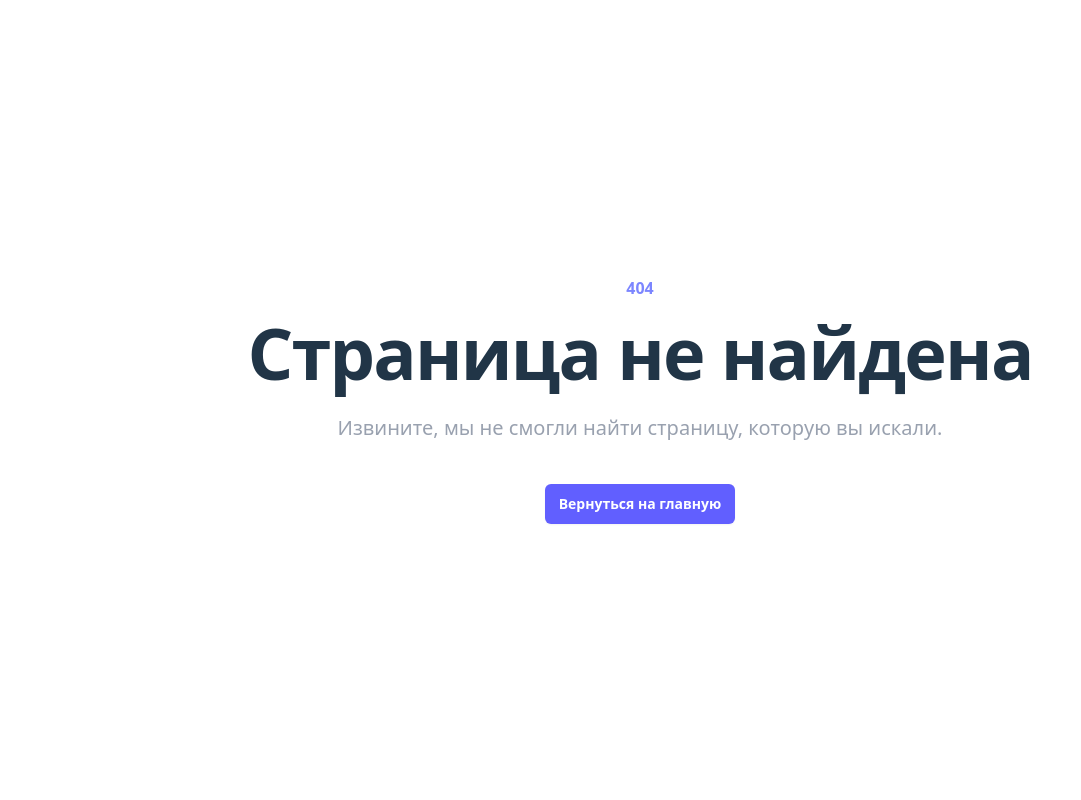
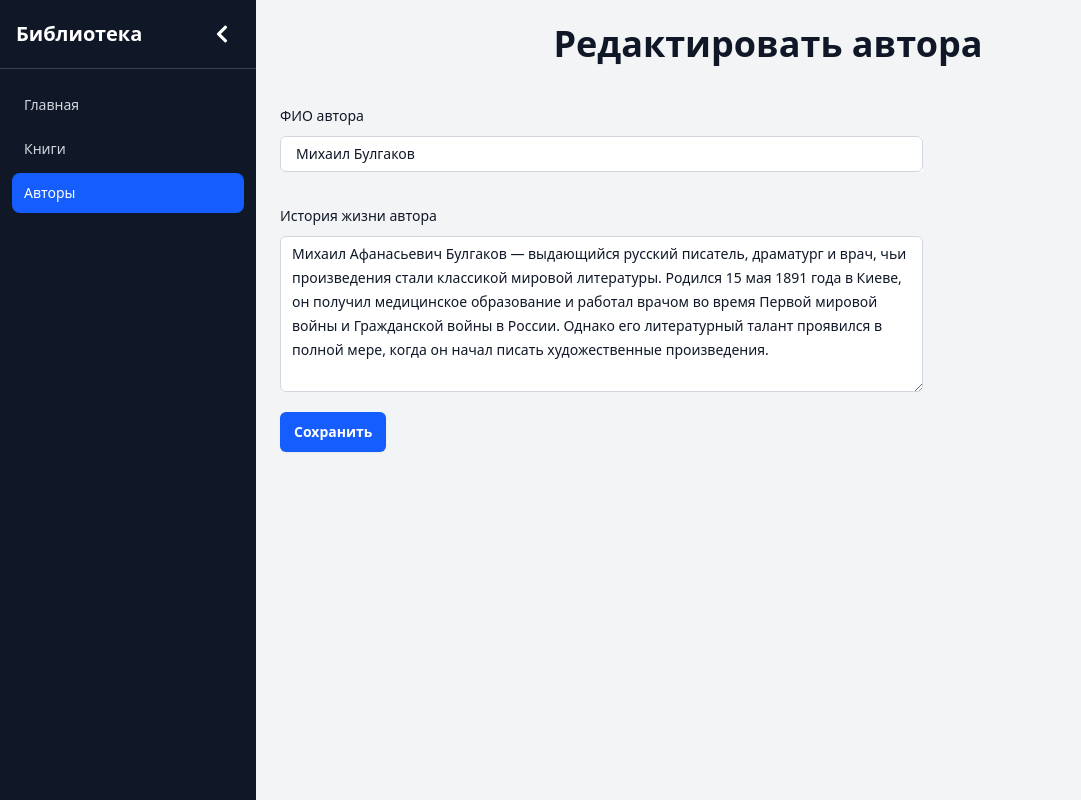
Before and after one commit to Sheka799/Redux, a React (Vite) app: page /library/edit-author/1 in a window 1280 px wide. Before the commit this address had no page. Shown: the whole page, without its empty margins (0-1081 px from the left). Built offline with nearby package versions, Linux system fonts and the light colour scheme.

Commit message:
Добавление и редактирование автора

```diff
--- /dev/null
+++ b/src/features/library/authors/AddAuthorPage.tsx
@@ -0,0 +1,85 @@
+import { useState } from 'react'
+import { useDispatch } from 'react-redux'
+import { useNavigate } from 'react-router-dom'
+import { nanoid } from '@reduxjs/toolkit'
+import { addAuthor } from '../authors/authorsSlice'
+
+export default function AddAuthorPage() {
+	const [name, setName] = useState<string>('')
+	const [description, setDescription] = useState<string>('')
+
+	const dispatch = useDispatch()
+	const navigate = useNavigate()
+
+	const onSaveAuthor = () => {
+		if (name && description) {
+			const authorId: string = nanoid()
+
+			dispatch(
+				addAuthor({
+					id: authorId,
+					name,
+					description,
+					books: []
+				})
+			)
+
+			setName('')
+			setDescription('')
+			navigate('/library/authors')
+		}
+	}
+
+	return (
+		<div>
+			<h1 className='text-center text-4xl font-bold text-gray-900'>Добавить автора</h1>
+			<form>
+				<div className='mt-10 grid grid-cols-1 gap-x-6 gap-y-8 sm:grid-cols-6'>
+					<div className='sm:col-span-4'>
+						<label htmlFor='title' className='block text-sm/6 font-medium text-gray-900'>
+							ФИО автора
+						</label>
+						<div className='mt-2'>
+							<div className='flex items-center rounded-md bg-white pl-3 outline-1 -outline-offset-1 outline-gray-300 focus-within:outline-2 focus-within:-outline-offset-2 focus-within:outline-blue-600'>
+								<input
+									id='title'
+									name='title'
+									type='text'
+									value={name}
+									onChange={e => setName(e.target.value)}
+									placeholder='ФИО автора'
+									className='block min-w-0 grow bg-white py-1.5 pr-3 pl-1 text-base text-gray-900 placeholder:text-gray-400 focus:outline-none sm:text-sm/6'
+								/>
+							</div>
+						</div>
+					</div>
+					<div className='sm:col-span-4'>
+						<label htmlFor='description' className='block text-sm/6 font-medium text-gray-900'>
+							История жизни автора
+						</label>
+						<div className='mt-2'>
+							<textarea
+								id='description'
+								name='description'
+								value={description}
+								onChange={e => setDescription(e.target.value)}
+								placeholder='История жизни автора'
+								rows={6}
+								className='block w-full rounded-md bg-white px-3 py-1.5 text-base text-gray-900 outline-1 -outline-offset-1 outline-gray-300 placeholder:text-gray-400 focus:outline-2 focus:-outline-offset-2 focus:outline-blue-600 sm:text-sm/6'
+							/>
+						</div>
+					</div>
+				</div>
+				<div className='mt-5'>
+					<button
+						onClick={onSaveAuthor}
+						type='button'
+						className='cursor-pointer rounded-md bg-blue-600 px-3.5 py-2.5 text-sm font-semibold text-white shadow-xs transition-colors hover:bg-blue-500 focus-visible:outline-2 focus-visible:outline-offset-2 focus-visible:outline-lime-500'
+					>
+						Сохранить
+					</button>
+				</div>
+			</form>
+		</div>
+	)
+}
--- a/src/features/library/authors/AuthorPage.tsx
+++ b/src/features/library/authors/AuthorPage.tsx
@@ -23,6 +23,14 @@ export default function AuthorPage() {
 		<div className='flex flex-col gap-3'>
 			<h1 className='text-4xl font-bold text-gray-900'>{author?.name}</h1>
 			<p className='text-gray-700'>{author?.description}</p>
+			<div className='mt-3'>
+				<Link
+					to={`/library/edit-author/${author?.id}`}
+					className='cursor-pointer rounded-md bg-blue-600 px-3.5 py-2.5 text-sm font-semibold text-white shadow-xs transition-colors hover:bg-blue-500 focus-visible:outline-2 focus-visible:outline-offset-2 focus-visible:outline-lime-500'
+				>
+					Редактировать автора
+				</Link>
+			</div>
 			{books && books.length > 0 ? (
 				<div>
 					<h2 className='mt-4 mb-2 text-2xl font-semibold text-gray-800'>Книги автора:</h2>
--- a/src/features/library/authors/AuthorsPage.tsx
+++ b/src/features/library/authors/AuthorsPage.tsx
@@ -8,9 +8,15 @@ export default function AuthorsPage() {
 	return (
 		<div>
 			<h1 className='text-center text-4xl font-bold text-gray-900'>Авторы</h1>
-			<h2 className='text-center text-xl text-gray-700'>
+			<h2 className='mb-4 text-center text-xl text-gray-700'>
 				Здесь вы можете найти всех авторов библиотеки
 			</h2>
+			<Link
+				to='/library/add-author'
+				className='rounded-md bg-lime-600 px-3.5 py-2.5 text-sm font-semibold text-white shadow-xs transition-colors hover:bg-lime-500 focus-visible:outline-2 focus-visible:outline-offset-2 focus-visible:outline-lime-500'
+			>
+				Добавить автора
+			</Link>
 			{authors && authors.length > 0 ? (
 				<div className='mt-4 grid grid-cols-1 gap-4 lg:grid-cols-2 xl:grid-cols-3'>
 					{authors.map(author => (
--- /dev/null
+++ b/src/features/library/authors/EditAuthorPage.tsx
@@ -0,0 +1,95 @@
+import { useState } from 'react'
+import { useDispatch, useSelector } from 'react-redux'
+import { useNavigate, useParams } from 'react-router-dom'
+import { editAuthor } from '../authors/authorsSlice'
+import type { IAuthorState } from './author.types'
+import { editBooksByAuthorId } from '../books/booksSlice'
+
+export default function EditAuthorPage() {
+	const params = useParams()
+	const authorId = params.id
+	const author = useSelector((state: IAuthorState) =>
+		state.authors.find(author => author.id === authorId)
+	)
+
+	const [name, setName] = useState<string>(author ? author.name : '')
+	const [description, setDescription] = useState<string>(author ? author.description : '')
+
+	const dispatch = useDispatch()
+	const navigate = useNavigate()
+
+	if (!author) {
+		return <div>Автор не найден</div>
+	}
+
+	const onSaveAuthor = () => {
+		if (name && description) {
+			dispatch(
+				editAuthor({
+					id: authorId!,
+					name,
+					description,
+					books: author.books
+				})
+			)
+			dispatch(editBooksByAuthorId({ authorId: authorId!, authorName: name }))
+
+			setName('')
+			setDescription('')
+			navigate(`/library/authors/${authorId!}`)
+		}
+	}
+
+	return (
+		<div>
+			<h1 className='text-center text-4xl font-bold text-gray-900'>Редактировать автора</h1>
+			<form>
+				<div className='mt-10 grid grid-cols-1 gap-x-6 gap-y-8 sm:grid-cols-6'>
+					<div className='sm:col-span-4'>
+						<label htmlFor='title' className='block text-sm/6 font-medium text-gray-900'>
+							ФИО автора
+						</label>
+						<div className='mt-2'>
+							<div className='flex items-center rounded-md bg-white pl-3 outline-1 -outline-offset-1 outline-gray-300 focus-within:outline-2 focus-within:-outline-offset-2 focus-within:outline-blue-600'>
+								<input
+									id='title'
+									name='title'
+									type='text'
+									value={name}
+									onChange={e => setName(e.target.value)}
+									placeholder='ФИО автора'
+									className='block min-w-0 grow bg-white py-1.5 pr-3 pl-1 text-base text-gray-900 placeholder:text-gray-400 focus:outline-none sm:text-sm/6'
+								/>
+							</div>
+						</div>
+					</div>
+					<div className='sm:col-span-4'>
+						<label htmlFor='description' className='block text-sm/6 font-medium text-gray-900'>
+							История жизни автора
+						</label>
+						<div className='mt-2'>
+							<textarea
+								id='description'
+								name='description'
+								value={description}
+								onChange={e => setDescription(e.target.value)}
+								placeholder='История жизни автора'
+								rows={6}
+								className='block w-full rounded-md bg-white px-3 py-1.5 text-base text-gray-900 outline-1 -outline-offset-1 outline-gray-300 placeholder:text-gray-400 focus:outline-2 focus:-outline-offset-2 focus:outline-blue-600 sm:text-sm/6'
+							/>
+						</div>
+					</div>
+				</div>
+				<div className='mt-5'>
+					<button
+						onClick={onSaveAuthor}
+						type='button'
+						className='cursor-pointer rounded-md bg-blue-600 px-3.5 py-2.5 text-sm font-semibold text-white shadow-xs transition-colors hover:bg-blue-500 focus-visible:outline-2 focus-visible:outline-offset-2 focus-visible:outline-lime-500'
+					>
+						Сохранить
+					</button>
+				</div>
+			</form>
+		</div>
+	)
+}
--- a/src/features/library/authors/authorsSlice.ts
+++ b/src/features/library/authors/authorsSlice.ts
@@ -22,6 +22,17 @@ const authorsSlice = createSlice({
 	name: 'authors',
 	initialState,
 	reducers: {
+		addAuthor(state, action: PayloadAction<IAuthor>) {
+			state.push(action.payload)
+		},
+		editAuthor(state, action: PayloadAction<IAuthor>) {
+			const { id, name, description } = action.payload
+			const currentAuthor = state.find(author => author.id === id)
+			if (currentAuthor) {
+				currentAuthor.name = name
+				currentAuthor.description = description
+			}
+		},
 		addBookToAuthor(state, action: PayloadAction<{ authorId: string; bookId: string }>) {
 			const { authorId, bookId } = action.payload
 			const author = state.find(author => author.id === authorId)
@@ -39,5 +50,5 @@ const authorsSlice = createSlice({
 	}
 })
 
-export const { addBookToAuthor, removeBookFromAuthor } = authorsSlice.actions
+export const { addAuthor, editAuthor, addBookToAuthor, removeBookFromAuthor } = authorsSlice.actions
 export default authorsSlice.reducer
--- a/src/features/library/books/EditBookPage.tsx
+++ b/src/features/library/books/EditBookPage.tsx
@@ -26,6 +26,10 @@ export default function EditBookPage() {
 	const authors = useSelector((state: IAuthorState) => state.authors)
 	const dispatch = useDispatch()
 	const navigate = useNavigate()
+
+	if (!book) {
+		return <div>Книга не найдена</div>
+	}
 
 	const onSaveBook = () => {
 		if (author.id !== '0' && title && description && year && price) {
--- a/src/features/library/books/booksSlice.ts
+++ b/src/features/library/books/booksSlice.ts
@@ -59,9 +59,17 @@ const booksSlice = createSlice({
 				currentBook.year = year
 				currentBook.price = price
 			}
+		},
+		editBooksByAuthorId(state, action: PayloadAction<{ authorId: string; authorName: string }>) {
+			const { authorId, authorName } = action.payload
+			state.forEach(book => {
+				if (book.author.id === authorId) {
+					book.author.name = authorName
+				}
+			})
 		}
 	}
 })
 
-export const { addBook, editBook } = booksSlice.actions
+export const { addBook, editBook, editBooksByAuthorId } = booksSlice.actions
 export default booksSlice.reducer
--- a/src/shared/layout/LibraryLayout.tsx
+++ b/src/shared/layout/LibraryLayout.tsx
@@ -15,7 +15,7 @@ export default function LibraryLayout() {
 		{
 			name: 'Авторы',
 			href: '/library/authors',
-			matchPaths: ['/library/authors', '/library/authors/']
+			matchPaths: ['/library/authors', '/library/authors/', '/library/add-author', '/library/edit-author']
 		}
 	]
 
```
Also changed, not shown: src/App.tsx (+10 -0 lines).
